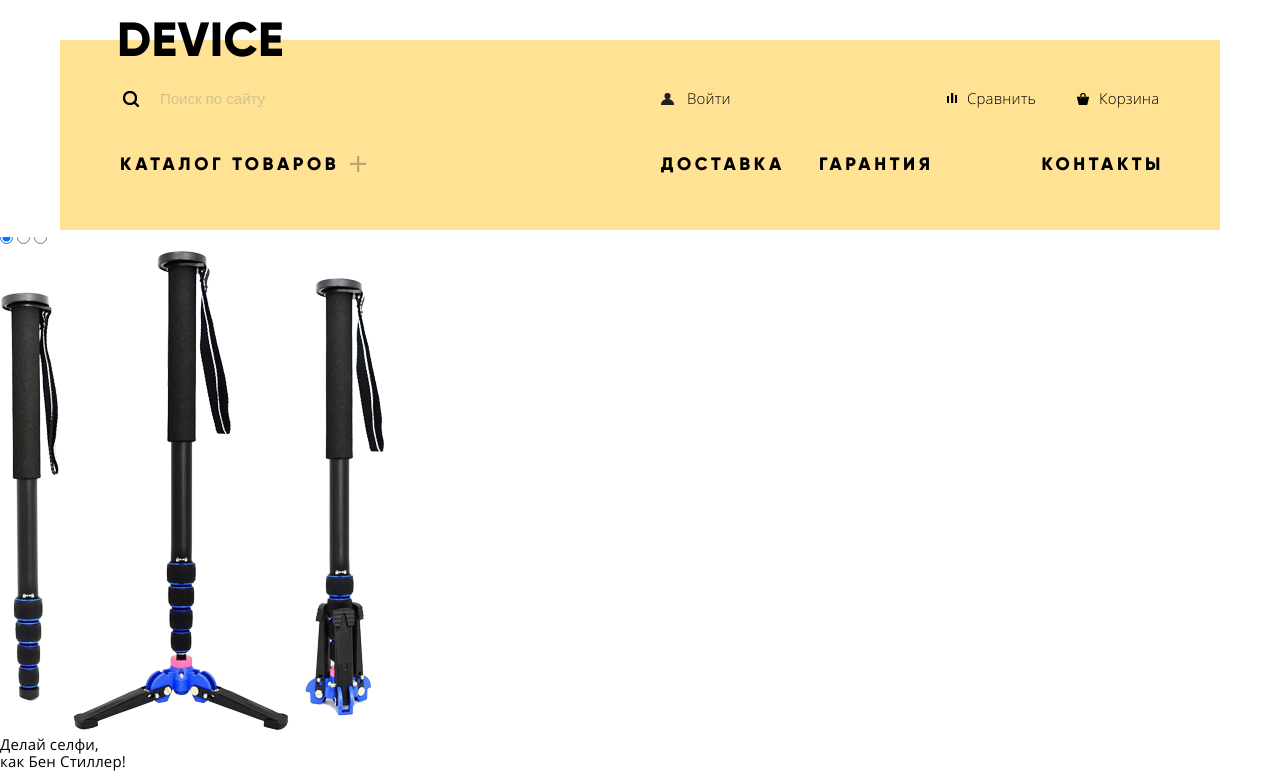
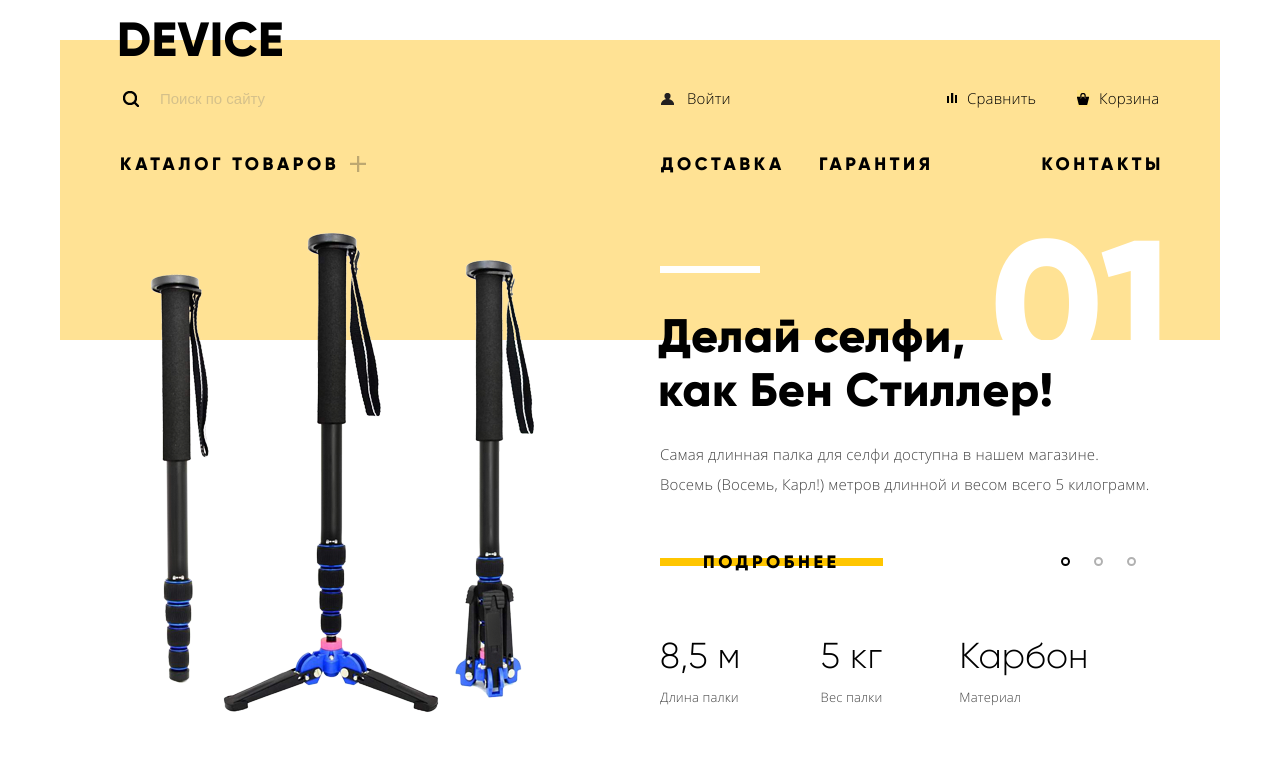
Before and after one commit to ulukkman/Device, a plain HTML site: page index.html in a window 1280 px wide. Shown: the top 783 px of the page. Drawn offline with Linux system fonts and the light colour scheme; files whose address does not match are found by name.

Commit message:
added styles of the slider section

```diff
--- a/css/style.css
+++ b/css/style.css
@@ -452,3 +452,259 @@ li > a {
 .dropdown-content:hover {
   display: flex;
 }
+
+
+/* =============================
+            SLIDER
+============================= */
+
+.main-slider {
+  position: relative;
+}
+
+.slider {
+  display: flex;
+  width: 1160px;
+  min-height: 481px;
+  margin: 0 auto;
+  margin-top: 113px;
+}
+
+.slider-background {
+  position: relative;
+  display: block;
+  max-width: 1160px;
+  height: 110px;
+  background-color: #ffe294;
+  color: #ffffff;
+  margin: 0 auto;
+}
+
+.slider-background .line-block {
+  width: 100px;
+  top: 36px;
+  left: 600px;
+}
+
+.slider::before {
+  content: " ";
+  position: absolute;
+
+  top: -114px;
+  left: 116;
+
+  width: 1160px;
+  height: 113px;
+  background-color: #ffe27f;
+  color: #ffffff;
+
+  z-index: -1;
+}
+
+.slider .slide {
+  display: flex;
+  min-width: 1160px;
+
+}
+
+.slider .slider-image {
+  width: 550px;
+  z-index: 10;
+}
+
+.slider-image img {
+  display: block;
+  margin: 0 auto;
+  margin-top: -111px;
+  margin-left: 90px;
+}
+
+.slider-container {
+  width: 560px;
+  margin-left: 50px;
+}
+
+.slider-numbers-1::after {
+  content: "01";
+  position: absolute;
+  top: -138px;
+  right: 48px;
+
+  font-size: 179px;
+  font-family: "Gilroy", "Arial", sans-serif;
+  font-weight: 800;
+  color: #ffffff;
+  z-index: 9;
+}
+
+.slider-numbers-2::after {
+  content: "02";
+  position: absolute;
+  top: -138px;
+  right: 51px;
+
+  font-size: 179px;
+  font-family: "Gilroy", "Arial", sans-serif;
+  font-weight: 800;
+  color: #ffffff;
+  z-index: 9;
+}
+
+.slider-numbers-3::after {
+  content: "03";
+  position: absolute;
+  top: -138px;
+  right: 51px;
+
+  font-size: 179px;
+  font-family: "Gilroy", "Arial", sans-serif;
+  font-weight: 800;
+  color: #ffffff;
+  z-index: 9;
+}
+
+.slider-tagline {
+  position: relative;
+  font-size: 47px;
+  font-family: "Gilroy", "Arial", sans-serif;
+  font-weight: 800;
+  color: #000000;
+  margin-top: -31px;
+  margin-left: -2px;
+  letter-spacing: 0.01em;
+  z-index: 10;
+}
+
+.slider-description {
+  font-weight: 300;
+  line-height: 30px;
+  color: #444444;
+  margin-top: 22px;
+}
+
+.slider-container .nav-container {
+  display: flex;
+  min-width: 460px;
+  margin-top: 44px;
+  margin-bottom: 55px;
+}
+
+.nav-container .btn {
+  padding: 0 43px;
+}
+
+.nav-container .btn:active {
+  color: rgba(0, 0, 0, 0.3);
+}
+
+.slider-btn {
+  display: flex;
+  padding: 0;
+  height: 10px; /* не уверен, что верно, скорее костыль*/
+  margin-left: auto;
+  margin-right: 80px;
+}
+
+.slider-characteristics {
+  display: flex;
+  min-width: 460px;
+}
+
+.slider-characteristics-item.column-1 {
+  margin-right: 80px;
+}
+
+.slider-characteristics-item.column-2 {
+  margin-right: 77px;
+}
+
+.slider-characteristics-item.column-7 {
+  margin-right: 50px;
+}
+
+.slider-characteristics-item b {
+  font-size: 36px;
+  font-family: "Gilroy", "Arial", sans-serif;
+  font-weight: 300;
+}
+
+.slider-characteristics-item p {
+  font-size: 13px;
+  line-height: 20px;
+  font-weight: 300;
+  color: #444444;
+  margin-top: 10px;
+}
+
+.slider {
+  position:relative;
+  margin:0 auto;
+}
+
+.slider input[type=radio] {
+  position:absolute;
+  opacity: 0;
+}
+
+.slider-controls{
+  position:absolute;
+  width:200px;
+  height:10px;
+
+  top: 217px;
+  right: 10px;
+  text-align:center;
+  z-index:1000;
+}
+
+.slider-controls label{
+  display:inline-block;
+  width: 5px;
+  height: 5px;
+  margin-right: 23px;
+  padding: 0;
+  vertical-align:top;
+  border: 2px solid #000000;
+  border-radius: 10px;
+  background-color: #ffffff;
+  cursor: pointer;
+  opacity: 0.3;
+}
+
+/* Использую ID не для стилизация, а для работы слайдера */
+#btn-1:checked ~ .slider-controls label[for="btn-1"],
+#btn-2:checked ~ .slider-controls label[for="btn-2"],
+#btn-3:checked ~ .slider-controls label[for="btn-3"] {
+  opacity: 1;
+}
+
+.slider-controls label[for="btn-1"],
+.slider-controls label[for="btn-2"] {
+  margin-right: 20px;
+}
+
+.slide-text{
+  width:380px;
+  padding:30px 0;
+  color:#283136;
+}
+.slide-title{
+  font-size:23px;
+  line-height:1;
+  font-weight:bold;
+  color:black;
+}
+
+.slider .slide {
+  display: none;
+}
+
+#btn-1:checked ~ .slides .slide:nth-child(1) {
+  display: flex;
+}
+#btn-2:checked ~ .slides .slide:nth-child(2) {
+  display: flex;
+}
+#btn-3:checked ~ .slides .slide:nth-child(3) {
+  display: flex;
+}
```
